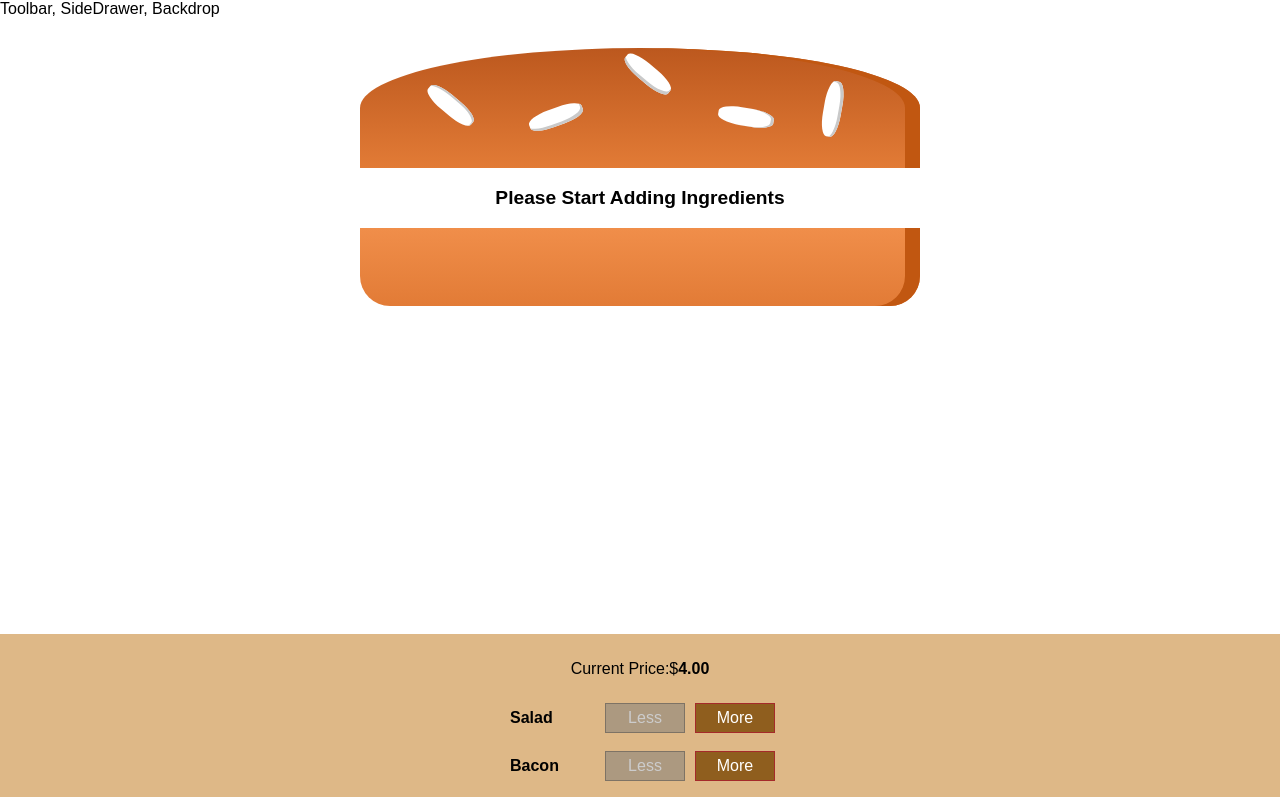
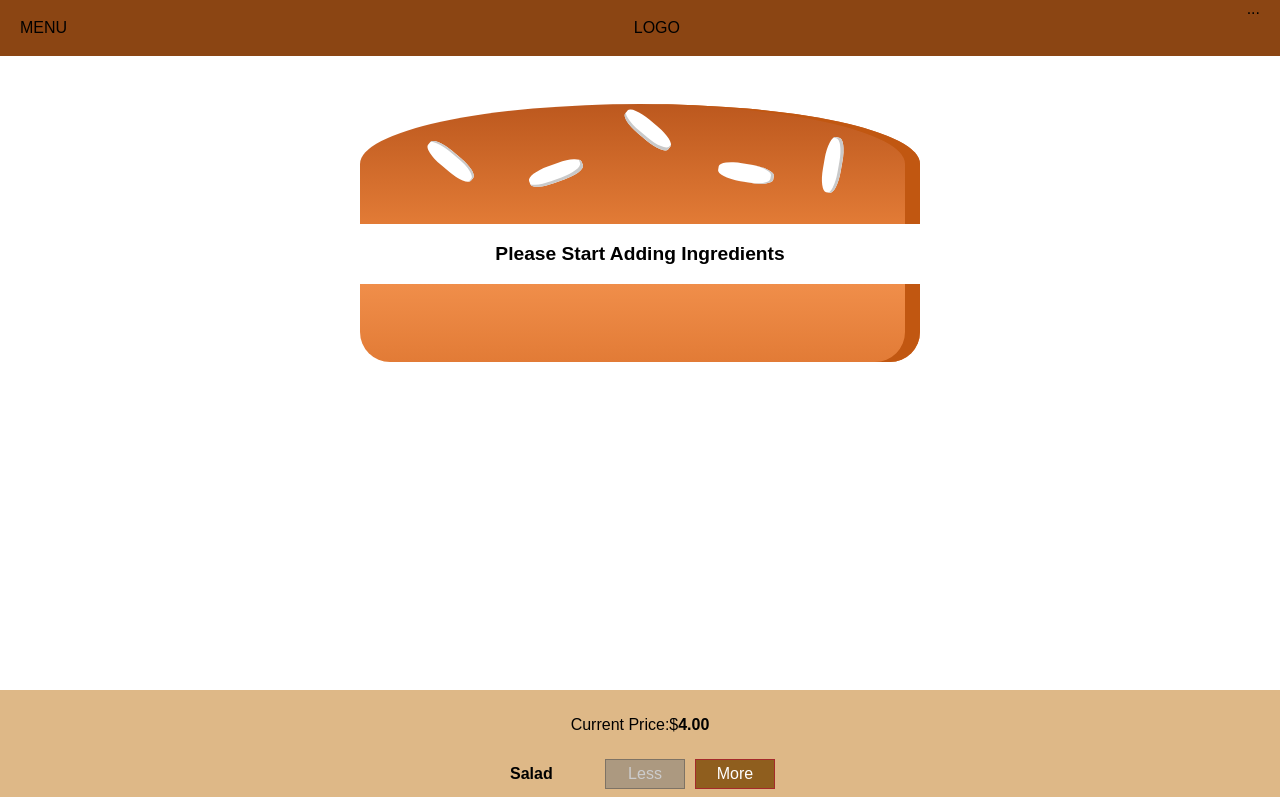
Before and after one commit to Nachiket75/ReactIntro, a React app: page / in a window 1280 px wide. Shown: the top 797 px of the page. Built offline with nearby package versions, Linux system fonts and the light colour scheme; a web font is replaced by a local one.

Commit message:
Added Toolbar functionality in Layout .

```diff
--- a/src/components/Layout/Layout.css
+++ b/src/components/Layout/Layout.css
@@ -1,3 +1,3 @@
 .content{
-    margin-top: 16px;
+    margin-top: 72px;
 }
--- a/src/components/Layout/Layout.js
+++ b/src/components/Layout/Layout.js
@@ -1,11 +1,12 @@
 import React from 'react'
 import Aux from '../../hoc/Auxilary'
 import classes from './Layout.css'
+import Toolbar from '../Navigation/Toolbar/Toolbar'
 
 const layout =(props) => (
     <Aux>
+        <Toolbar/>
         <div>
-            Toolbar,
             SideDrawer,
             Backdrop
         </div>
--- /dev/null
+++ b/src/components/Navigation/Toolbar/Toolbar.css
@@ -0,0 +1,18 @@
+.Toolbar{
+    height: 56px;
+    width:100%;
+    position: fixed;
+    top:0;
+    left:0;
+    background-color: saddlebrown;
+    display: flex;
+    justify-content: space-between;
+    align-items: center;
+    padding: 0 20px;
+    box-sizing: border-box;
+    z-index: 90;
+}
+
+.Toolbar nav{
+    height: 100%;
+}
--- /dev/null
+++ b/src/components/Navigation/Toolbar/Toolbar.js
@@ -0,0 +1,13 @@
+import React from 'react'
+import classes from './Toolbar.css'
+
+const toolbar = (props) =>(
+    <header className={classes.Toolbar}>
+        <div>MENU</div>
+        <div>LOGO</div>
+        <nav>...</nav>
+    </header>
+
+)
+
+export default toolbar;
```
